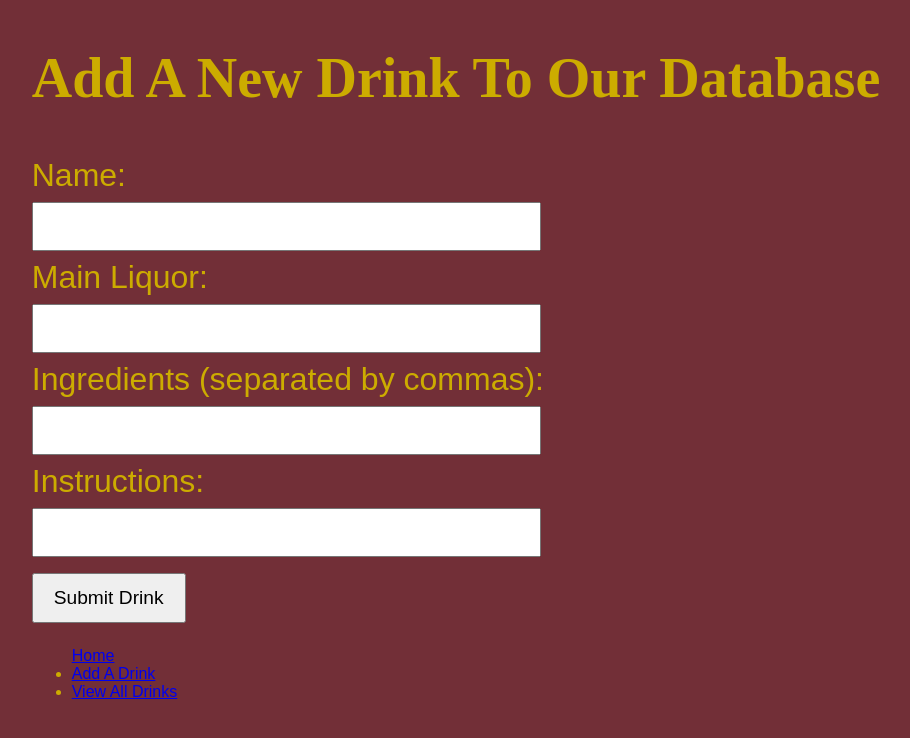
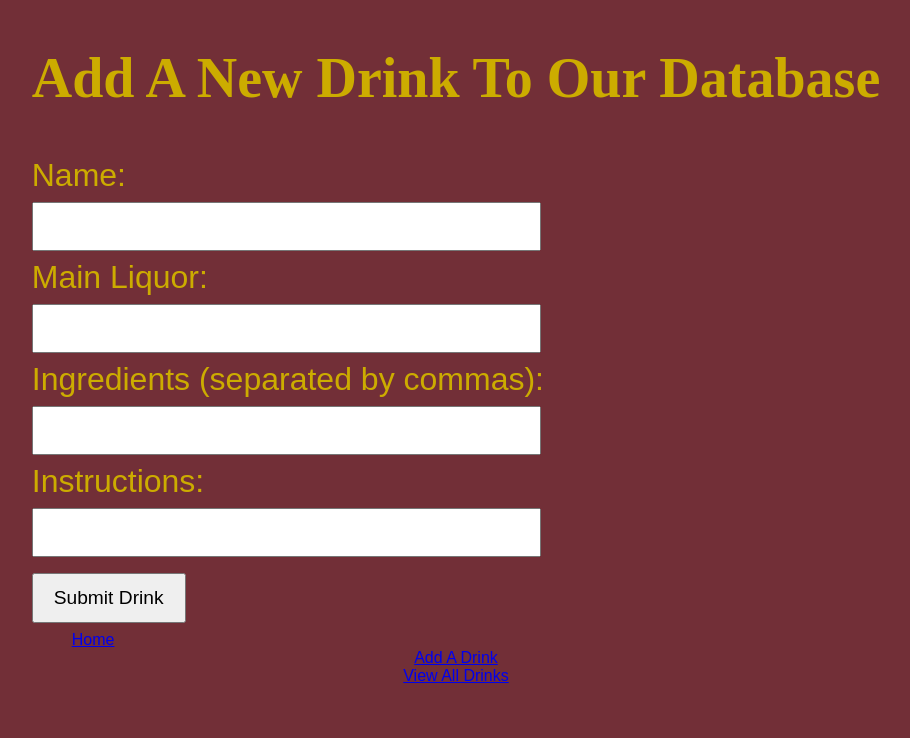
Before and after one commit to maxjacobzander/liquor-cabinet-front-end, a React (Create React App) app: page /drinks/new in a window 1280 px wide. Shown: the top 738 px of the page, without its empty margins (184-1094 px from the left). Built offline with nearby package versions, Linux system fonts and the light colour scheme.

Commit message:
Added some preliminary CSS for navbar

```diff
--- a/src/components/NavBar.js
+++ b/src/components/NavBar.js
@@ -7,7 +7,7 @@ export class NavBar extends Component {
     return (
       <nav className="nav-bar">
       <Router>
-        <ul className="container">
+        <ul className="nav-container">
           <NavLink to="/">Home</NavLink>
             <li><NavLink to="/drinks/new">Add A Drink</NavLink></li>
             <li><NavLink to="/drinks">View All Drinks</NavLink></li>
--- a/src/index.css
+++ b/src/index.css
@@ -74,3 +74,12 @@ input[placeholder] {
     padding: 25px;
     width: 100%;
 }
+
+.nav-container {
+    display: inline;
+    width: 100%;
+    list-style-type: none;
+    text-align: center;
+    position: relative;
+    bottom: 0;
+}
```
Also changed, not shown: src/reducers/searchReducer.js (added), 1 other file (tests, documents, lock files or other folders).
